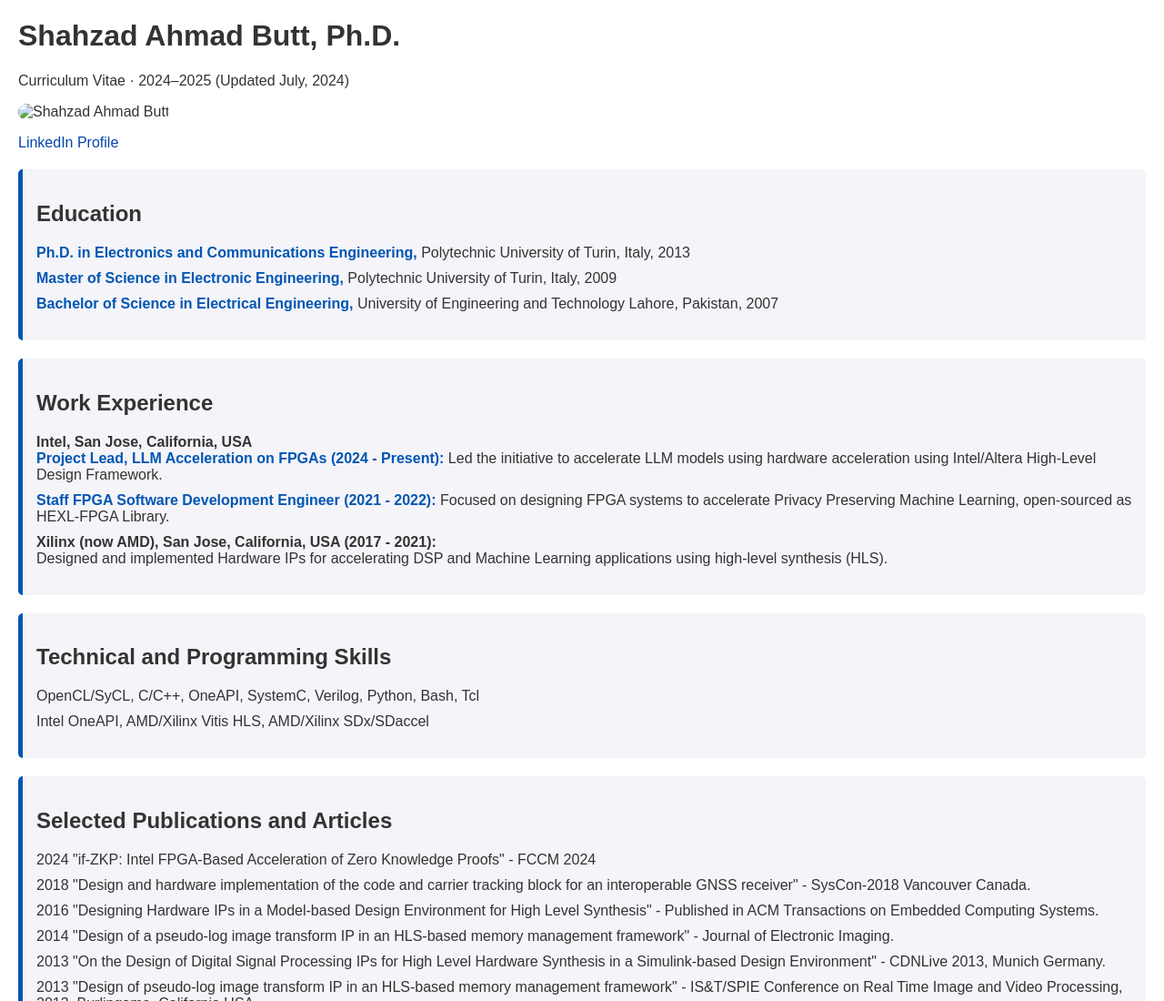
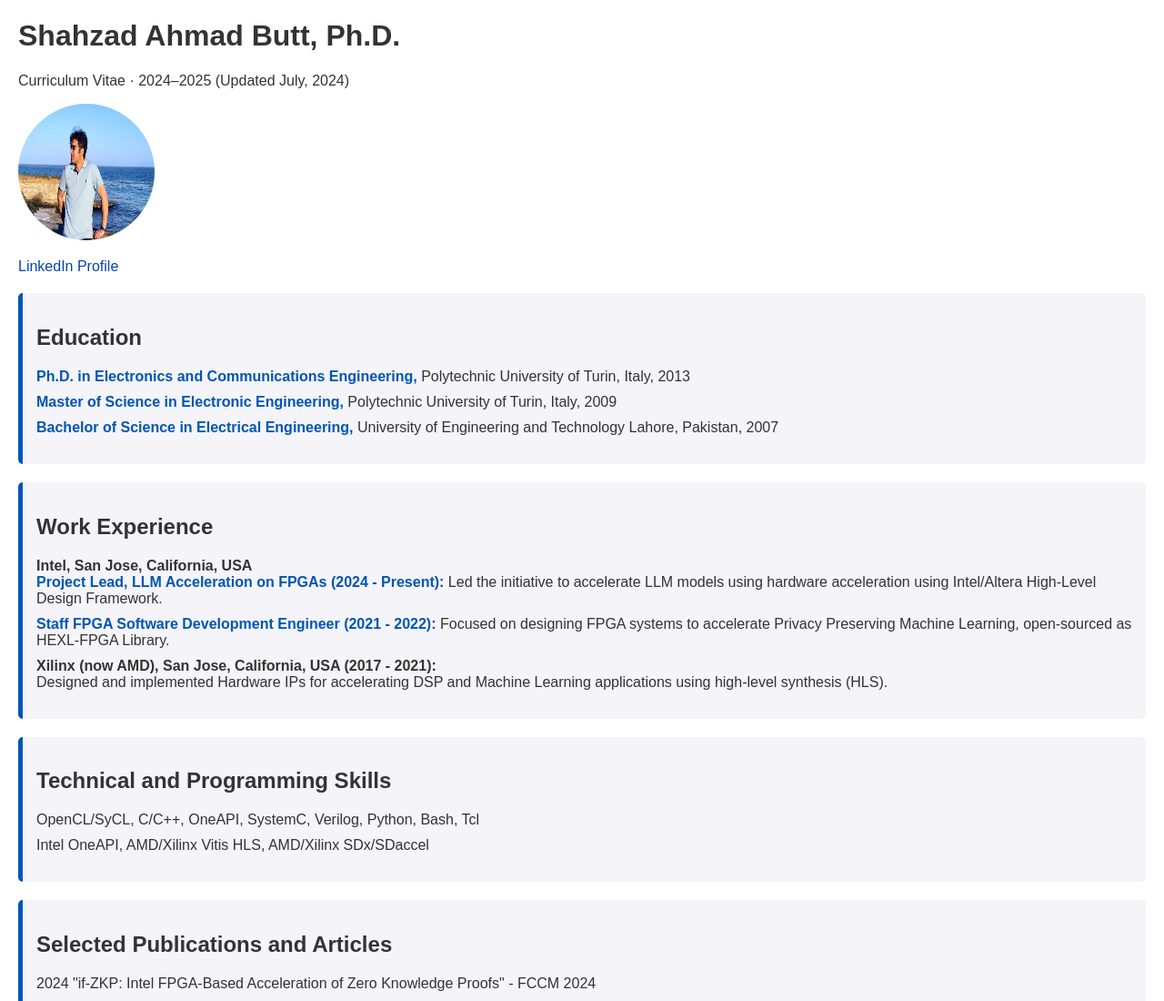
Before and after one commit to shazahmad/shazahmad.github.io, a plain HTML site: page index.html in a window 1280 px wide. Shown: the top 1100 px of the page at 91% size. Drawn offline with Linux system fonts and the light colour scheme.

Commit message:
Update index.html

```diff
--- a/index.html
+++ b/index.html
@@ -26,7 +26,7 @@
     <header>
         <h1>Shahzad Ahmad Butt, Ph.D.</h1>
         <p>Curriculum Vitae · 2024–2025 (Updated July, 2024)</p>
-        <img src="placeholder.jpg" alt="Shahzad Ahmad Butt">
+        <img src="drsab.jpg" alt="Shahzad Ahmad Butt">
         <p><a href="https://www.linkedin.com/in/drsab/" target="_blank">LinkedIn Profile</a></p>
     </header>
     <section>
```
